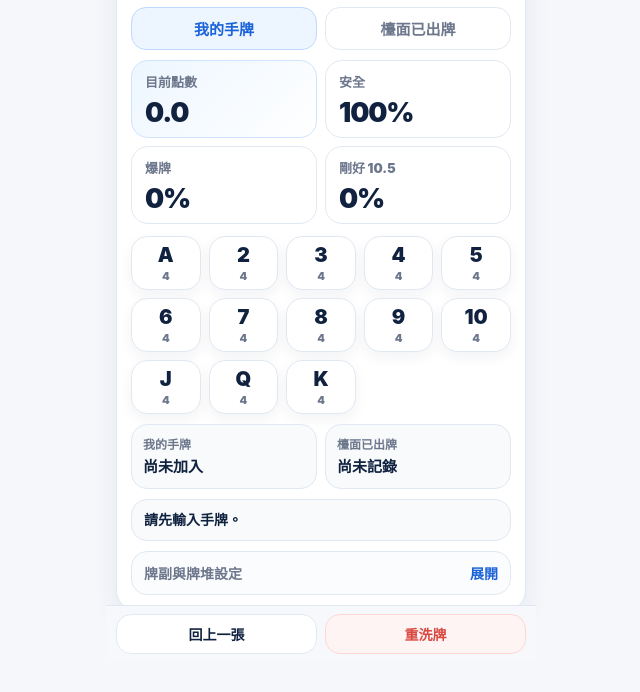
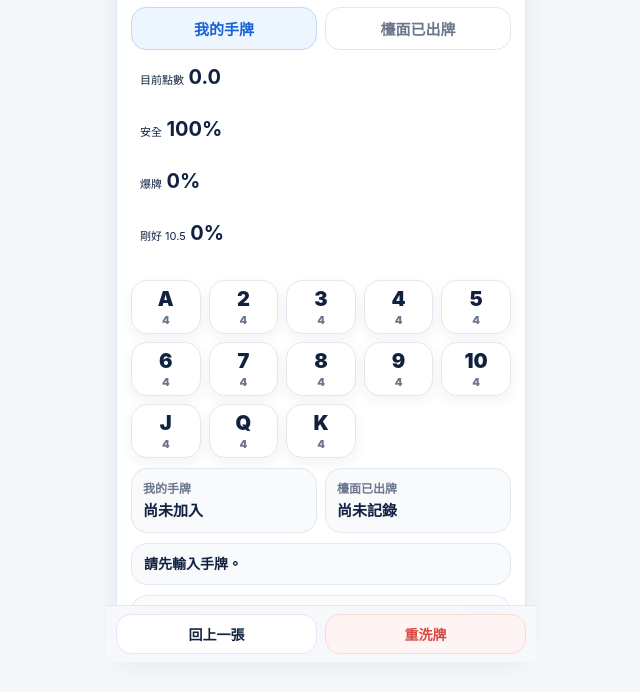
Before and after one commit to DevonForlan/card-probability-app, a plain HTML site: page index.html in a window 1280 px wide. Shown: the part 138-830 px from the top of the page, without its empty margins (319-959 px from the left). Drawn offline with Linux system fonts and the light colour scheme.

Commit message:
Update style.css

```diff
--- a/style.css
+++ b/style.css
@@ -162,41 +162,46 @@ p{
 }
 
 /* Results */
+/* Extra compact result cards */
 .result-grid{
-  display:grid;
-  grid-template-columns:1fr 1fr;
-  gap:8px;
-  margin:10px 0;
+  gap:6px;
+  margin:6px 0 7px;
 }
 
 .result{
-  background:#fff;
-  border:1px solid var(--line);
-  border-radius:17px;
-  padding:11px 13px;
-  min-height:74px;
-}
-
-.result.primary{
-  background:linear-gradient(135deg,#edf6ff,#ffffff);
-  border-color:#cfe4ff;
+  padding:7px 9px;
+  min-height:52px;
+  border-radius:14px;
 }
 
 .result span{
-  display:block;
-  color:var(--muted);
-  font-size:13px;
-  font-weight:900;
-  margin-bottom:8px;
+  font-size:11px;
+  margin-bottom:4px;
 }
 
 .result strong{
-  display:block;
-  color:var(--ink);
-  font-size:27px;
+  font-size:20px;
   line-height:1;
-  font-weight:950;
-  letter-spacing:-.04em;
+}
+
+.rank-grid{
+  margin-top:7px;
+}
+
+@media (max-width:390px){
+  .result{
+    min-height:52px;
+    padding:7px 9px;
+  }
+
+  .result strong{
+    font-size:20px;
+  }
+
+  .result span{
+    font-size:11px;
+    margin-bottom:4px;
+  }
 }
 
 /* Card buttons */
```
